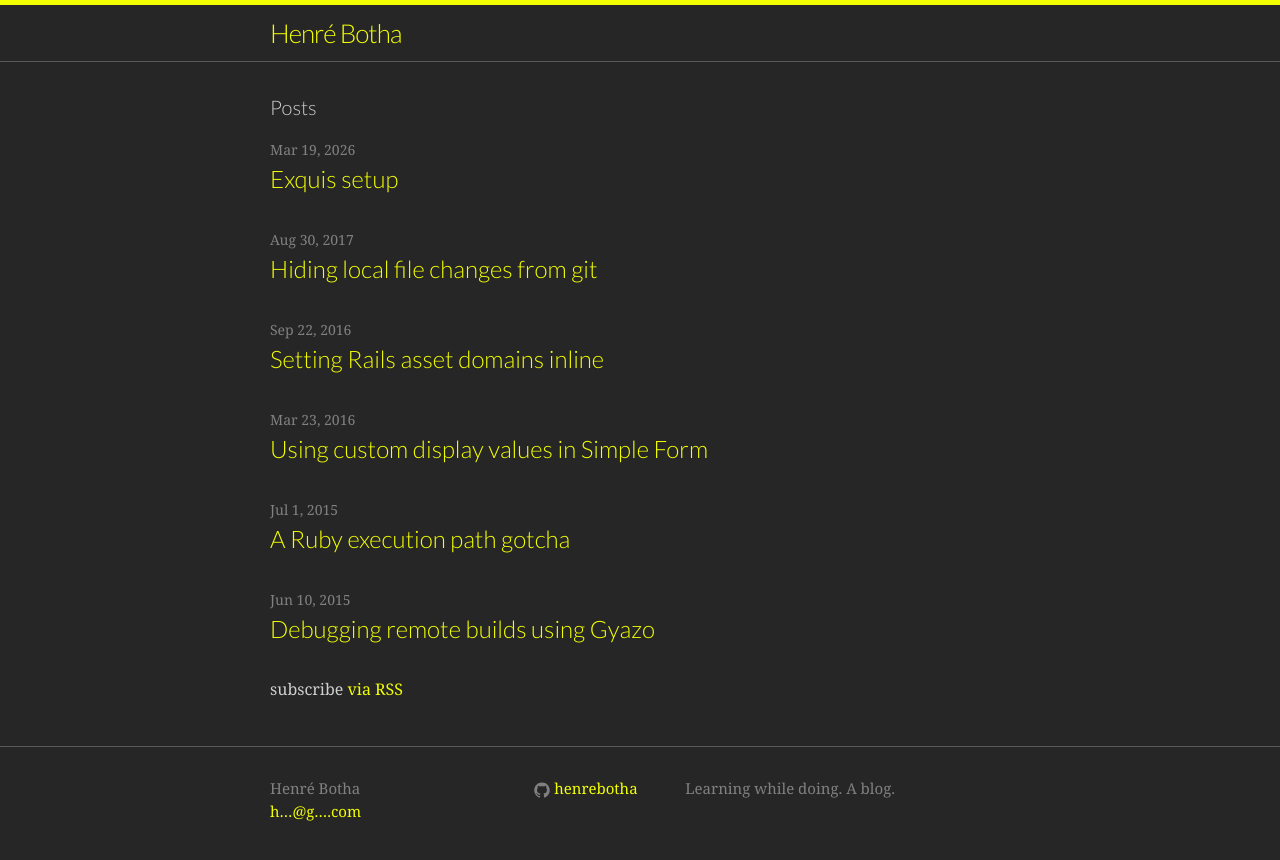
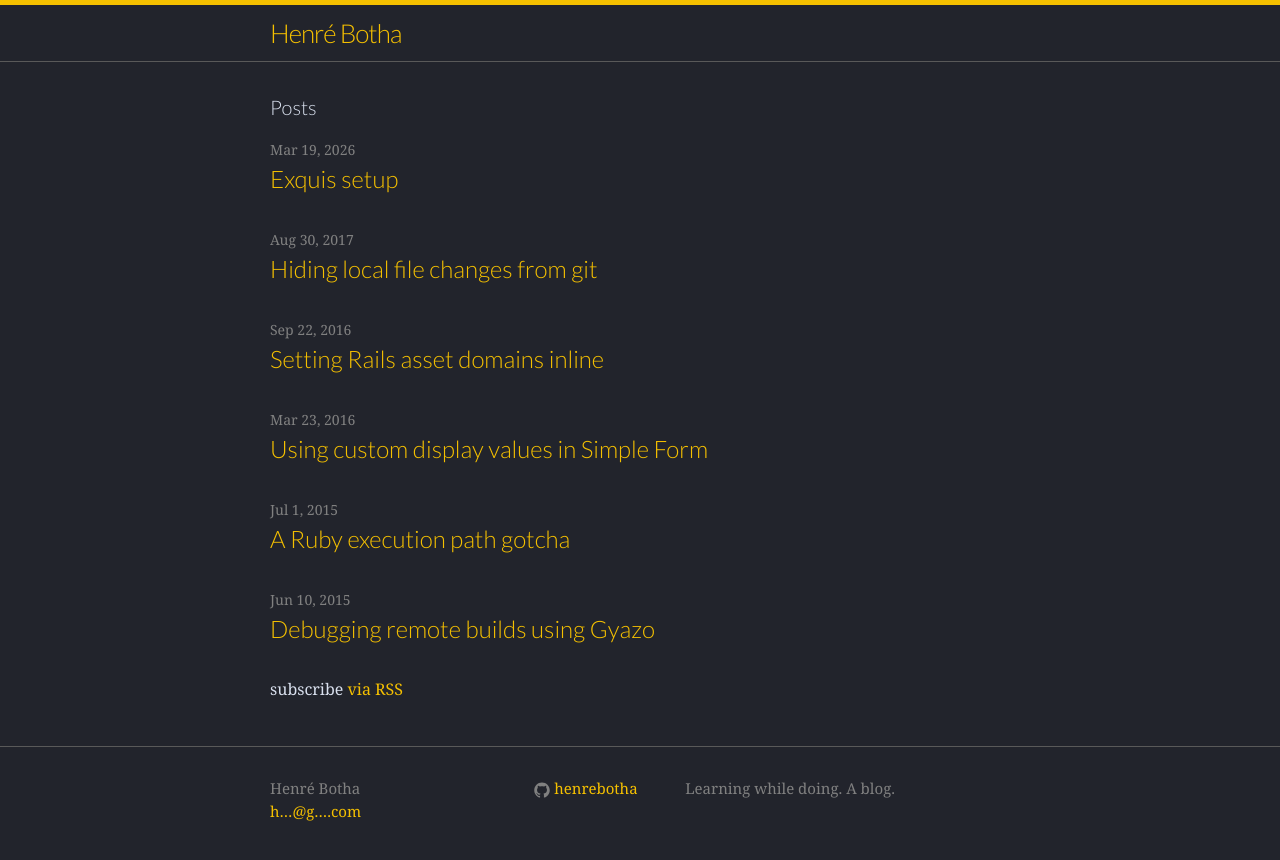
Before and after one commit to henrebotha/henrebotha.github.io, a Jekyll site: the page built from index.html, in a window 1280 px wide. Shown: the top 860 px of the page. Built offline with Jekyll 4.4.1, drawn with Linux system fonts in a browser that asks for light colours.

Commit message:
Update colours

```diff
--- a/css/main.scss
+++ b/css/main.scss
@@ -13,9 +13,9 @@
 
 $spacing-unit:     30px;
 
-$text-color:       hsla(0, 0%, 81%, 1.0);
-$background-color: hsla(0, 0%, 15%, 1);
-$brand-color:      hsla(63, 100%, 50%, 1.0);
+$text-color:       #d9e0ee;
+$background-color: #22242c;
+$brand-color:      #f5c000;
 
 $grey-color:       hsla(0, 0%, 50%, 1.0);
 $grey-color-border: darken($grey-color, 15%);
```
